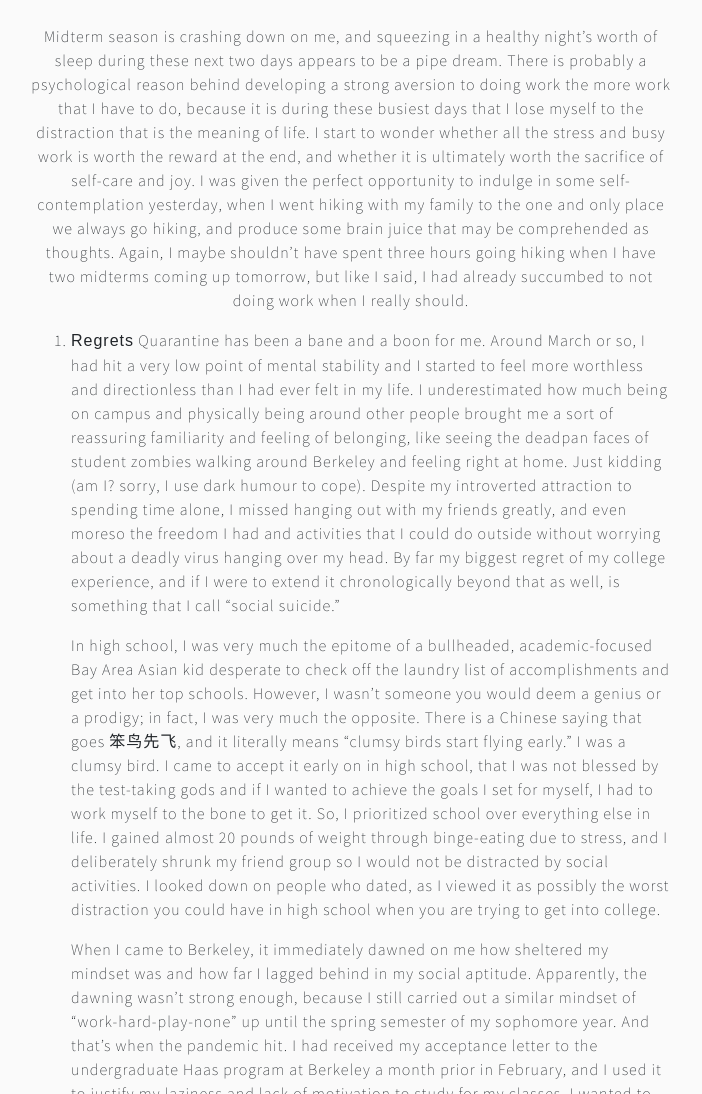
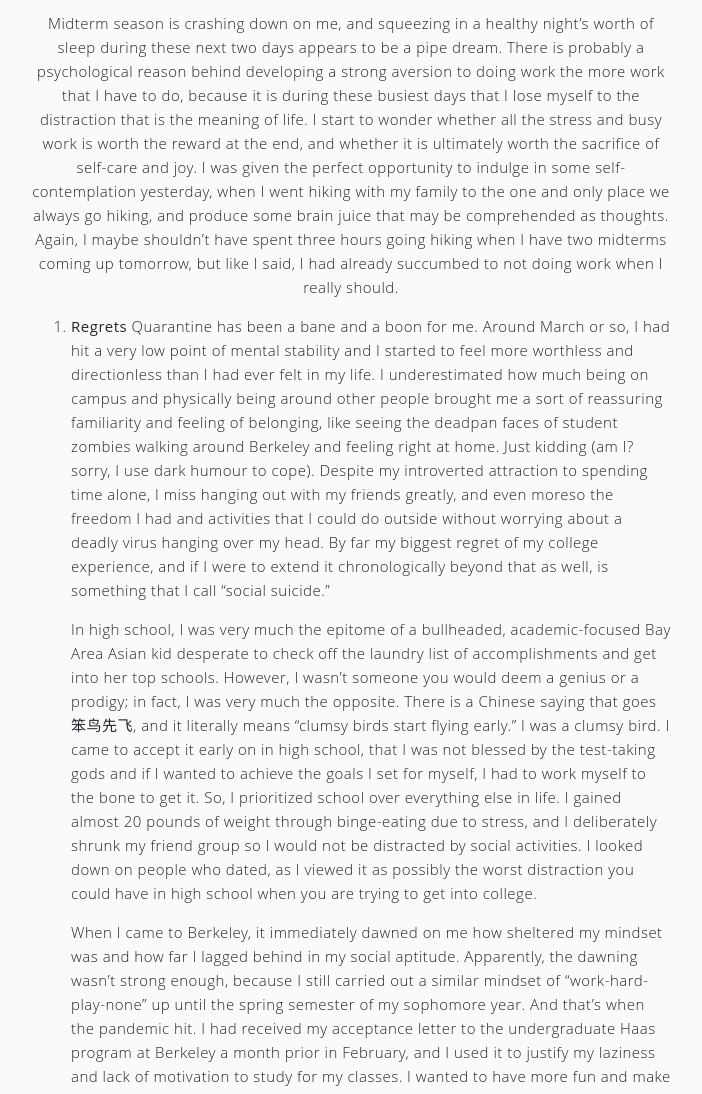
Before and after one commit to juliasliu/juliasliu.github.io, a Jekyll site: the page built from _posts/2020-09-27-memory-lane.markdown, in a window 1280 px wide, cut to the strip 826-1920 px from the top of the page. Shown: the whole strip, without its empty margins (289-991 px from the left). Built offline with Jekyll 4.4.1, drawn with Linux system fonts in a browser that asks for light colours; a script that is not in the unit is left out; comment, search, counter and statistics services are not loaded.

Commit message:
Changed font styles, updated styles and assets

```diff
--- a/_layouts/blog.html
+++ b/_layouts/blog.html
@@ -18,7 +18,7 @@ layout: default
 					{% for post in site.posts %}
 							<a class="card image-card" href="{{ post.url }}">
 								<img src="{{ post.image | relative_url }}" alt="" />
-								<h6 class="image-card-title mt-3">{{ post.title}}</h6>
+								<div class="image-card-title mt-3">{{ post.title}}</div>
 								<p class="light">{{ post.date | date: "%b %-d, %Y" }}</p>
 							</a>
 					{% endfor %}
--- a/_layouts/post.html
+++ b/_layouts/post.html
@@ -28,7 +28,7 @@ layout: default
 				{% for post in site.posts limit:3 %}
 						<a class="card image-card" href="{{ post.url }}">
 						<img src="{{ post.image | relative_url }}" alt="" />
-						<h6 class="image-card-title mt-3">{{ post.title}}</h6>
+						<div class="image-card-title mt-3">{{ post.title}}</div>
 						<p class="light">{{ post.date | date: "%b %-d, %Y" }}</p>
 					</a>
 				{% endfor %}
--- a/_posts/2020-09-27-memory-lane.markdown
+++ b/_posts/2020-09-27-memory-lane.markdown
@@ -7,9 +7,9 @@ image: /assets/img/blog/2020-09-27-memory-lane.JPG
 ---
 Midterm season is crashing down on me, and squeezing in a healthy night's worth of sleep during these next two days appears to be a pipe dream. There is probably a psychological reason behind developing a strong aversion to doing work the more work that I have to do, because it is during these busiest days that I lose myself to the distraction that is the meaning of life. I start to wonder whether all the stress and busy work is worth the reward at the end, and whether it is ultimately worth the sacrifice of self-care and joy. I was given the perfect opportunity to indulge in some self-contemplation yesterday, when I went hiking with my family to the one and only place we always go hiking, and produce some brain juice that may be comprehended as thoughts. Again, I maybe shouldn't have spent three hours going hiking when I have two midterms coming up tomorrow, but like I said, I had already succumbed to not doing work when I really should.
 
-1. **Regrets** Quarantine has been a bane and a boon for me. Around March or so, I had hit a very low point of mental stability and I started to feel more worthless and directionless than I had ever felt in my life. I underestimated how much being on campus and physically being around other people brought me a sort of reassuring familiarity and feeling of belonging, like seeing the deadpan faces of student zombies walking around Berkeley and feeling right at home. Just kidding (am I? sorry, I use dark humour to cope). Despite my introverted attraction to spending time alone, I missed hanging out with my friends greatly, and even moreso the freedom I had and activities that I could do outside without worrying about a deadly virus hanging over my head. By far my biggest regret of my college experience, and if I were to extend it chronologically beyond that as well, is something that I call "social suicide."
+1. **Regrets** Quarantine has been a bane and a boon for me. Around March or so, I had hit a very low point of mental stability and I started to feel more worthless and directionless than I had ever felt in my life. I underestimated how much being on campus and physically being around other people brought me a sort of reassuring familiarity and feeling of belonging, like seeing the deadpan faces of student zombies walking around Berkeley and feeling right at home. Just kidding (am I? sorry, I use dark humour to cope). Despite my introverted attraction to spending time alone, I miss hanging out with my friends greatly, and even moreso the freedom I had and activities that I could do outside without worrying about a deadly virus hanging over my head. By far my biggest regret of my college experience, and if I were to extend it chronologically beyond that as well, is something that I call "social suicide."
 
-    In high school, I was very much the epitome of a bullheaded, academic-focused Bay Area Asian kid desperate to check off the laundry list of accomplishments and get into her top schools. However, I wasn't someone you would deem a genius or a prodigy; in fact, I was very much the opposite. There is a Chinese saying that goes 笨鸟先飞, and it literally means "clumsy birds start flying early." I was a clumsy bird. I came to accept it early on in high school, that I was not blessed by the test-taking gods and if I wanted to achieve the goals I set for myself, I had to work myself to the bone to get it. So, I prioritized school over everything else in life. I gained almost 20 pounds of weight through binge-eating due to stress, and I deliberately shrunk my friend group so I would not be distracted by social activities. I looked down on people who dated, as I viewed it as possibly the worst distraction you could have in high school when you are trying to get into college.
+    In high school, I was very much the epitome of a bullheaded, academic-focused Bay Area Asian kid desperate to check off the laundry list of accomplishments and get into her top schools. However, I wasn't someone you would deem a genius or a prodigy; in fact, I was very much the opposite. There is a Chinese saying that goes <span class="thin">笨鸟先飞</span>, and it literally means "clumsy birds start flying early." I was a clumsy bird. I came to accept it early on in high school, that I was not blessed by the test-taking gods and if I wanted to achieve the goals I set for myself, I had to work myself to the bone to get it. So, I prioritized school over everything else in life. I gained almost 20 pounds of weight through binge-eating due to stress, and I deliberately shrunk my friend group so I would not be distracted by social activities. I looked down on people who dated, as I viewed it as possibly the worst distraction you could have in high school when you are trying to get into college.
 
     When I came to Berkeley, it immediately dawned on me how sheltered my mindset was and how far I lagged behind in my social aptitude. Apparently, the dawning wasn't strong enough, because I still carried out a similar mindset of "work-hard-play-none" up until the spring semester of my sophomore year. And that's when the pandemic hit. I had received my acceptance letter to the undergraduate Haas program at Berkeley a month prior in February, and I used it to justify my laziness and lack of motivation to study for my classes. I wanted to have more fun and make more friends, to make up for the lack of them during my freshman year. However, the quarantine orders put an abrupt end to those wishes, and I was forced to return home. What I would have regarded as a dream in high school to be stuck indoors and left alone was instead a nightmare for me at that point in time.
 
--- a/_posts/2020-10-04-among-us.markdown
+++ b/_posts/2020-10-04-among-us.markdown
@@ -9,7 +9,7 @@ Okay, I admit it. I may have developed an (un)healthy obsession with binging Amo
 
 Last Tuesday, we saw a reality TV show episode unfold under the disguise of a presidential debate. Whoever directed this episode really has an eye for surreal comedy. I no longer need to wait for new Black Mirror episodes to be released; all I have to do is open Twitter on my phone and watch tiny teasers of them happening in real life. The iconic lines in the show: "we are on the road to success" (good one, Trump), "he's Putin's puppy" (woof), and of course, who can forget, "will you shut up, man?" are hard-carrying the Rotten Tomatoes rating of this season.
 
-The biggest imposter is the one sitting in the White House right now. I guess it's sort of hypocritical for me to say this, but I am not really sure what is going on in this country anymore. The presidential debate has confirmed my preconception that there is little hope for improvement in this nation without some sort of drastic legislative change or government turnover. Social media has helped both sides of the political spectrum antagonize each other, whilst shining light upon the gross atrocities of the U.S. government on all local, state, and federal levels, such as during the Black Lives Matter movement when even the National Guard was called to stand against the protestors.
+The biggest imposter is the one sitting in the White House right now. I guess it's sort of hypocritical for me to say this, but I am not really sure what is going on in this country anymore. The presidential debate has confirmed my preconception that there is little hope for improvement in this nation without some sort of drastic legislative change or government turnover. Social media has helped both sides of the political spectrum antagonize each other (I wrote more about that [here](/blog/2020/09/20/our-social-dilemma.html)), whilst shining light upon the gross atrocities of the U.S. government on all local, state, and federal levels, such as during the Black Lives Matter movement when even the National Guard was called to stand against the protestors.
 
 The whole state of this country is depressing, to say the least. I can't fathom the lives of those who are being actively terrorized by the government's incompetence at the moment, whether it be stripping them of their right to basic healthcare needs during this global pandemic or of their right to peaceful protest in the face of cruel police injustice. Oftentimes, I wonder if the people sitting in the seats of government are even aware of the daily tortures that U.S. citizens endure as a result of their ignorance and incapability. There is a weird contradiction in which our country champions self-righteous democracy but is ridden with the dark cobwebs of lies and bureacracy.
 
--- a/assets/css/style.css
+++ b/assets/css/style.css
@@ -14,17 +14,14 @@ Tertiary: #F0F0F0
 
 html, body {
 	background-color: #fafafa !important;
-	font-family: 'Source Sans Pro', sans-serif !important;
-	font-weight: 500 !important;
-	font-size: 16px;
-	letter-spacing: 1px;
+	font-family: 'Open Sans', sans-serif !important;
+	font-weight: 300 !important;
+	font-size: 15px !important;
+	line-height: 1.6 !important;
+	letter-spacing: .5px;
 }
 
-h1, h2, h3, h4, h5, h6 {
-	font-weight: 600 !important;
-}
-
-p, a, li {
+.h1, .h2, .h3, .h4, .h5, .h6, h1, h2, h3, h4, h5, h6 {
 	font-weight: 500 !important;
 }
 
@@ -87,11 +84,6 @@ section {
 
 .colored {
 	color: #00cc96;
-}
-
-b, strong {
-	font-family: 'Source Sans Pro Regular', sans-serif !important;
-    font-weight: 300 !important;
 }
 
 .highlight {
```
Also changed, not shown: _layouts/home.html (+4 -3 lines), 1 other file. Lines whose indentation alone changed are shown as unchanged.
